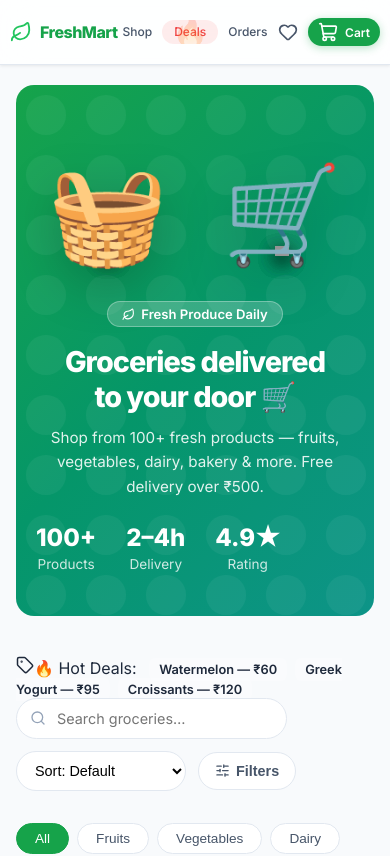
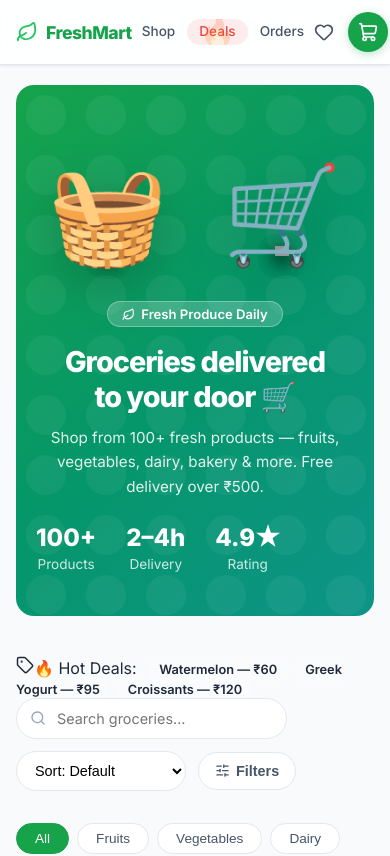
Before and after one commit to Akc04/FreshMart, a Next.js app: page / in a window 390 px wide. Shown: the top 856 px of the page. Built offline with nearby package versions, Linux system fonts and the light colour scheme; grey boxes are pictures that could not be loaded.

Commit message:
fix: remove cart text and optimize navbar spacing for balanced mobile layout

```diff
--- a/src/app/globals.css
+++ b/src/app/globals.css
@@ -591,23 +591,34 @@ img { display: block; }
 @media (max-width: 768px) {
   .navbar-grid {
     display: grid !important;
-    grid-template-columns: 1fr auto 1fr !important;
+    grid-template-columns: auto 1fr auto !important; /* Logo | Center | Actions */
     align-items: center !important;
-    padding: 0 10px !important;
+    padding: 0 16px !important;
+    gap: 10px !important;
   }
   .navbar-col-left { justify-self: start; }
   .navbar-col-center { justify-self: center; }
   .navbar-col-right { justify-self: end; }
 
-  .nav-links, .nav-actions {
-    gap: 10px !important;
+  .nav-links {
+    gap: 12px !important;
+    display: flex !important;
+    justify-content: center !important;
+  }
+  .nav-actions {
+    gap: 14px !important;
+    display: flex !important;
   }
   .logo span { display: block !important; }
-  .logo { font-size: 1rem !important; }
+  .logo { font-size: 1.1rem !important; }
 
-  .cart-btn span { display: block !important; }
-  .cart-btn { padding: 4px 10px !important; font-size: 0.75rem !important; }
-  .nav-link { font-size: 0.75rem !important; }
+  .cart-btn {
+    padding: 8px !important;
+    width: 40px !important;
+    height: 40px !important;
+    justify-content: center !important;
+  }
+  .nav-link { font-size: 0.85rem !important; }
 
   .deals-nav-link {
     padding: 4px 6px !important;
--- a/src/components/Navbar.tsx
+++ b/src/components/Navbar.tsx
@@ -38,9 +38,8 @@ export default function Navbar() {
               )}
             </Link>
 
-            <Link href="/cart" className="cart-btn" id="nav-cart">
+            <Link href="/cart" className="cart-btn" id="nav-cart" aria-label="Shopping Cart">
               <ShoppingCart size={20} />
-              <span>Cart</span>
               {totalItems > 0 && (
                 <span className="cart-badge">{totalItems}</span>
               )}
```
